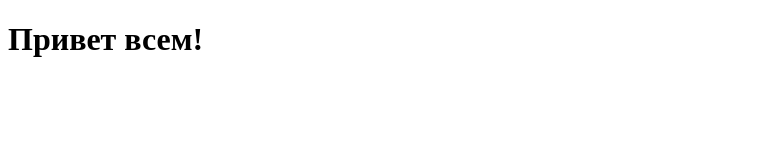
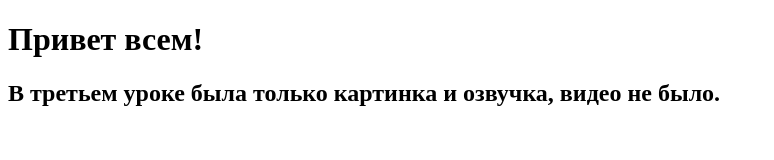
Before and after one commit to olgasavchenko10/homework, a plain HTML site: page hello-arokenru/index.html in a window 1280 px wide. Shown: the whole page, without its empty margins (0-774 px from the left). Drawn offline with Linux system fonts and the light colour scheme.

Commit message:
Update index.html

```diff
--- a/hello-arokenru/index.html
+++ b/hello-arokenru/index.html
@@ -7,5 +7,7 @@
 </head>
 <body>
 <h1>Привет всем!</h1>
+	<h2>В третьем уроке была только картинка и озвучка, видео не было.</h2>
 </body>
+
 </html>
```
